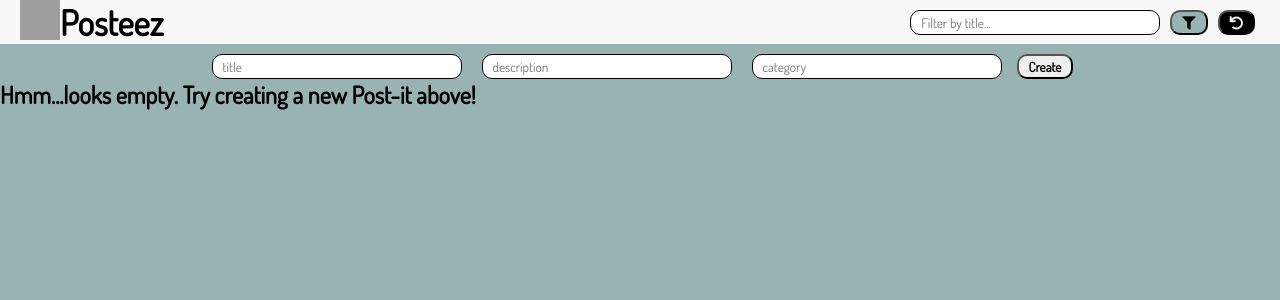
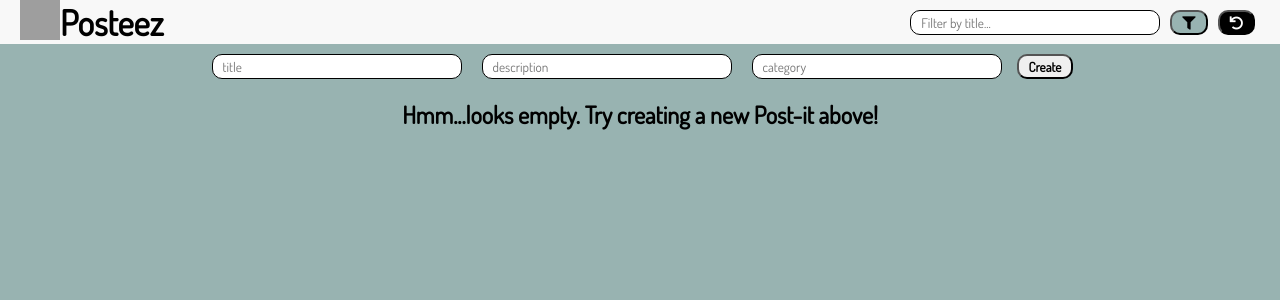
Before and after one commit to alexromo3rd/posteez, a React (Create React App) app: page / in a window 1280 px wide. Shown: the top 300 px of the page. Built offline with nearby package versions, Linux system fonts and the light colour scheme; no server answers; grey boxes are pictures that could not be loaded; a web font is replaced by a local one.

Commit message:
Add modal and conditional formatting

```diff
--- a/src/App.css
+++ b/src/App.css
@@ -14,3 +14,8 @@
   flex-direction: column;
   background-color: #98b3b1;
 }
+
+.empty-message {
+  margin-top: 20px;
+  text-align: center;
+}
--- a/src/App.js
+++ b/src/App.js
@@ -66,15 +66,19 @@ class App extends Component {
     return (
       <div className="app">
         <Header addPostItFn={this.addPostIt} filterPostItsFn={this.filterPostIts} clearFn={this.clear} />
-        <NewPostIt addPostItFn={this.addPostIt} />
-        {this.state.data.length > 0 ?
-          <PostItList data={this.state.data} deletePostItFn={this.deletePostIt} />
-           :
-          <h2 className=''>Hmm...looks empty. Try creating a new Post-it above!</h2>
-        }
-        {this.state.show &&
+
+        {this.state.show ? (
           <Modal showModalFn={this.showModal} />
-        }
+          ) : (
+          <>
+            <NewPostIt addPostItFn={this.addPostIt} />
+            {this.state.data.length > 0 ?
+              <PostItList data={this.state.data} deletePostItFn={this.deletePostIt} />
+            :
+              <h2 className='empty-message'>Hmm...looks empty. Try creating a new Post-it above!</h2>
+            }
+          </>
+        )}
       </div>
     );
   };
```
Also changed, not shown: 1 other file (tests, documents, lock files or other folders).
